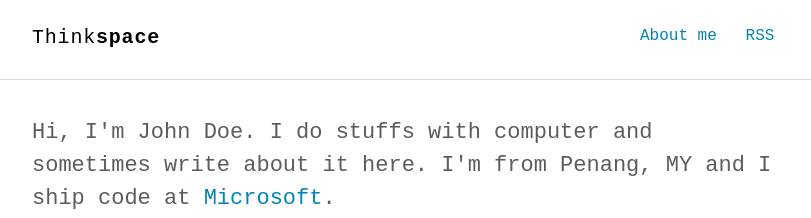
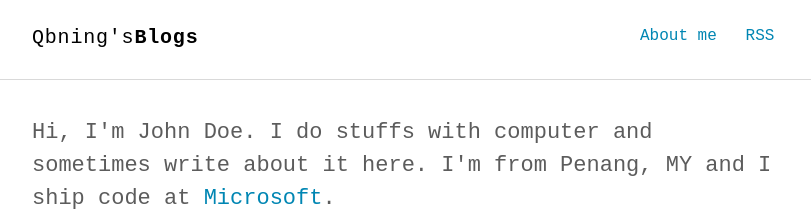
Before and after one commit to qbning/qbning.github.io, a Jekyll site: the page built from index.html, in a window 1280 px wide. Shown: the top 218 px of the page, without its empty margins (232-1043 px from the left). Built offline with Jekyll 4.4.1, drawn with Linux system fonts in a browser that asks for light colours; some web fonts are replaced.

Commit message:
Update _config.yml

```diff
--- a/_config.yml
+++ b/_config.yml
@@ -1,6 +1,6 @@
 # Site settings
-title_left    : "Think"
-title_right   : "space" # default: ""
+title_left    : "Qbning's"
+title_right   : "Blogs" # default: ""
 description   : "Minimalist Jekyll theme for technical writing blog."
 keywords      : "Jekyll, theme, free, download, SEO, blog, web, minimalist, thinkspace"
 url           : https://heiswayi.github.io/thinkspace # site url
```
